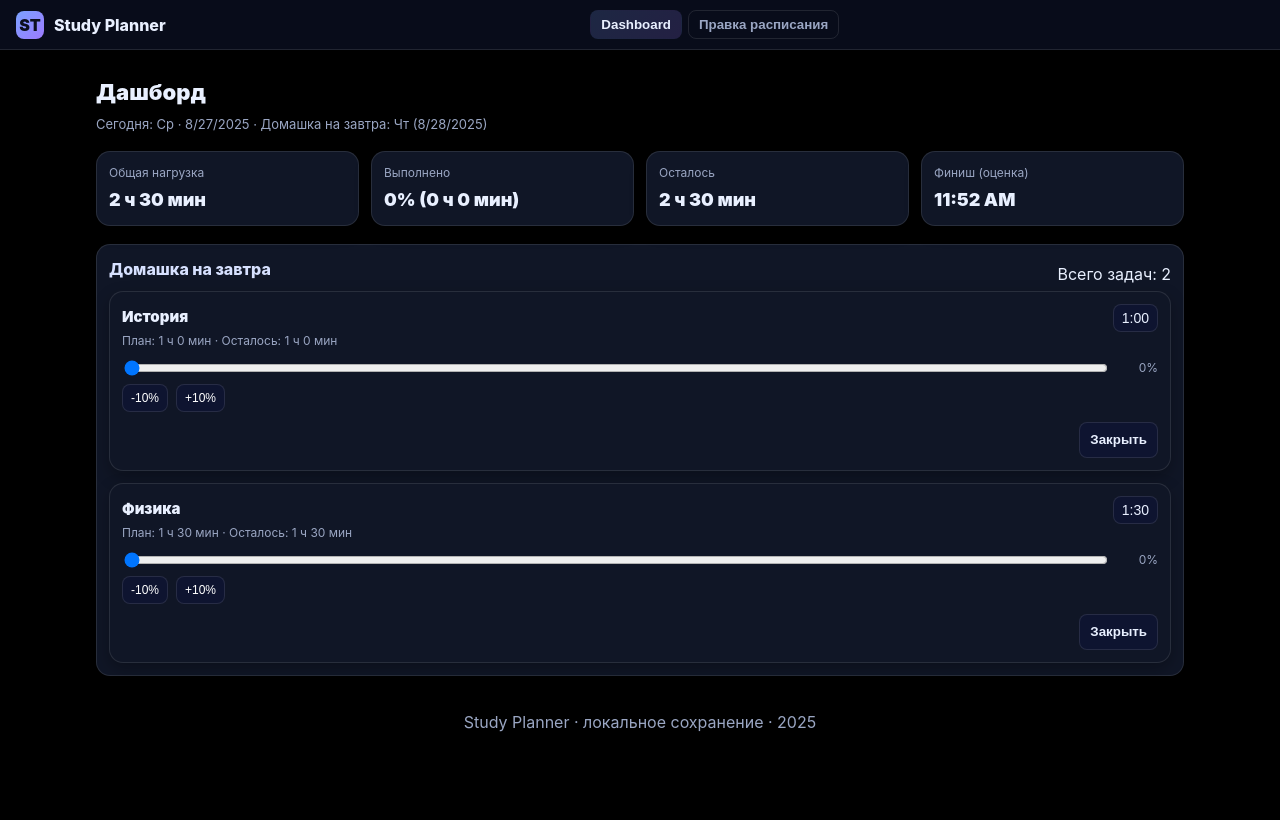
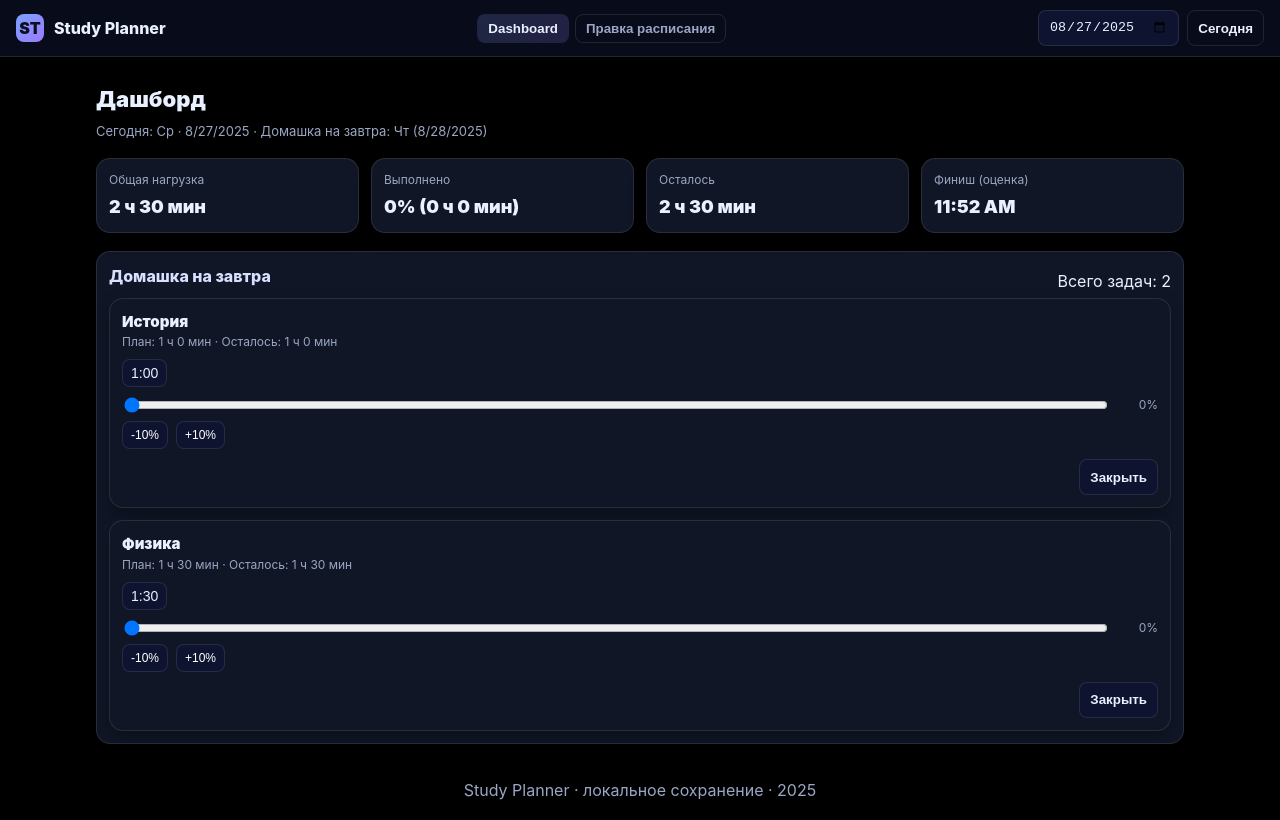
Before and after one commit to gungunda/alex-mvp, a React (Vite) app: page / in a window 1280 px wide. Built offline with nearby package versions, Linux system fonts and the light colour scheme.

Commit message:
Fixed calendar and slide bar quantum movement

```diff
--- a/src/App.tsx
+++ b/src/App.tsx
@@ -1,6 +1,6 @@
 import React, { useEffect, useState } from 'react';
 import { WeekTemplate, ProgressByDate, OverridesByDate } from './types';
-import { uuid } from './utils';
+import { uuid, toDateKey } from './utils';
 import LS, { loadJSON, saveJSON } from './storage';
 import Dashboard from './pages/Dashboard';
 import Templates from './pages/Templates';
@@ -19,6 +19,9 @@ export default function App(){
   const [page, setPage] = useState<'dashboard'|'templates'>(() => loadJSON(LS.UI,{page:'dashboard' as const}).page);
   useEffect(()=>saveJSON(LS.UI,{page}),[page]);
 
+  // <<<<< ВЕРНУЛИ ГЛОБАЛЬНОЕ УПРАВЛЕНИЕ ДАТОЙ ДЛЯ НАВБАРА >>>>>
+  const [dateKey, setDateKey] = useState<string>(() => toDateKey(new Date()));
+
   const [weekTemplate, setWeekTemplate] = useState<WeekTemplate>(()=>loadJSON(LS.WEEK, seedWeek));
   const [overrides, setOverrides] = useState<OverridesByDate>(()=>loadJSON(LS.OVERRIDES, {}));
   const [progressByDate, setProgressByDate] = useState<ProgressByDate>(()=>loadJSON(LS.PROGRESS, {}));
@@ -34,7 +37,16 @@ export default function App(){
           <button className="tab" aria-current={page==='dashboard'?'page':undefined} onClick={()=>setPage('dashboard')}>Dashboard</button>
           <button className="tab" aria-current={page==='templates'?'page':undefined} onClick={()=>setPage('templates')}>Правка расписания</button>
         </div>
-        <div className="header-actions"></div>
+        <div className="header-actions">
+          {/* ВЫБОР ДАТЫ + КНОПКА «СЕГОДНЯ» */}
+          <input
+            className="input"
+            type="date"
+            value={dateKey}
+            onChange={e=>setDateKey((e.target as HTMLInputElement).value)}
+          />
+          <button className="button ghost" onClick={()=>setDateKey(toDateKey(new Date()))}>Сегодня</button>
+        </div>
       </div>
     </div>
   );
@@ -43,9 +55,16 @@ export default function App(){
     <div>
       {Nav}
       {page==='dashboard' && (
-        <Dashboard weekTemplate={weekTemplate} overrides={overrides}
-          progressByDate={progressByDate} startedAtByDate={startedAtByDate}
-          setOverrides={setOverrides} setProgressByDate={setProgressByDate} setStartedAtByDate={setStartedAtByDate} />
+        <Dashboard
+          weekTemplate={weekTemplate}
+          overrides={overrides}
+          progressByDate={progressByDate}
+          startedAtByDate={startedAtByDate}
+          setOverrides={setOverrides}
+          setProgressByDate={setProgressByDate}
+          setStartedAtByDate={setStartedAtByDate}
+          dateKey={dateKey}   // <-- прокинули дату в дашборд
+        />
       )}
       {page==='templates' && (
         <Templates weekTemplate={weekTemplate} setWeekTemplate={setWeekTemplate} />
--- a/src/components/TaskCard.tsx
+++ b/src/components/TaskCard.tsx
@@ -1,45 +1,132 @@
-import React from 'react';
-import { Task } from '../types';
-import { fmtMinutesLong, fmtHM } from '../utils';
+import React from "react";
+import { Task } from "../types";
+import { fmtMinutesLong, fmtHM } from "../utils";
 
-export default function TaskCard({ task, progress, closed, onChangeProgress, onToggleClosed, planMinutes, onEditTime, rightBadge }:{ task:Task; progress:number; closed:boolean; onChangeProgress:(v:number)=>void; onToggleClosed:(closed:boolean)=>void; planMinutes:number; onEditTime?:()=>void; rightBadge?:React.ReactNode; }){
-  const remaining = Math.max(0, planMinutes*(1-progress/100));
+type Props = {
+  task: Task;
+  progress: number;          // 0..100
+  closed: boolean;
+  planMinutes: number;       // план в минутах
+  onChangeProgress: (v: number) => void;
+  onToggleClosed: (closed: boolean) => void;
+  onEditTime?: () => void;   // клик по кнопке с временем
+  rightBadge?: React.ReactNode;
+};
+
+const clamp01 = (v: number) => Math.min(100, Math.max(0, v));
+const snap10 = (v: number) => Math.round(v / 10) * 10;
+
+export default function TaskCard({
+  task,
+  progress,
+  closed,
+  planMinutes,
+  onChangeProgress,
+  onToggleClosed,
+  onEditTime,
+  rightBadge,
+}: Props) {
+  const remaining = Math.max(0, planMinutes * (1 - progress / 100));
+
+  // единая точка изменения значения с квантом 10%
+  const setProgress10 = (val: number) => {
+    const snapped = snap10(clamp01(val));
+    if (snapped !== progress) onChangeProgress(snapped);
+  };
+
+  // обработчик для range
+  const handleRangeChange: React.ChangeEventHandler<HTMLInputElement> = (e) => {
+    const raw = Number(e.target.value);
+    setProgress10(raw);
+  };
+
+  // чтобы «клик по шкале» тоже попадал на ближайшие 10%
+  const handleRangeMouseUp: React.MouseEventHandler<HTMLInputElement> = (e) => {
+    const input = e.currentTarget;
+    const raw = Number(input.value);
+    setProgress10(raw);
+  };
+
+  // клавиатура: ←/→ и PgUp/PgDn шагом 10
+  const handleRangeKeyDown: React.KeyboardEventHandler<HTMLInputElement> = (e) => {
+    if (e.key === "ArrowLeft" || e.key === "PageDown") {
+      e.preventDefault();
+      setProgress10(progress - 10);
+    } else if (e.key === "ArrowRight" || e.key === "PageUp") {
+      e.preventDefault();
+      setProgress10(progress + 10);
+    } else if (e.key === "Home") {
+      e.preventDefault();
+      setProgress10(0);
+    } else if (e.key === "End") {
+      e.preventDefault();
+      setProgress10(100);
+    }
+  };
+
+  // быстрые кнопки шагом 10
+  const dec10 = () => setProgress10(progress - 10);
+  const inc10 = () => setProgress10(progress + 10);
+
   return (
-    <div className={`card ${closed?"opacity-60":""}`}>
-      <div className="card-body">
-        <div className="task-header">
+    <div className={`card ${closed ? "opacity-60" : ""}`}>
+      <div className="card-body task">
+        <div>
+          {/* заголовок + мета */}
           <div className="task-title">{task.title}</div>
-          <div style={{ display:"flex", alignItems:"center", gap:8 }}>
-            {rightBadge}
+          <div className="task-meta">
+            План: {fmtMinutesLong(planMinutes)} · Осталось: {fmtMinutesLong(Math.round(remaining))}
+          </div>
+
+          {/* кнопка времени в правом верхнем углу карточки */}
+          <div style={{ marginTop: 8, display: "flex", justifyContent: "space-between", alignItems: "center", gap: 8 }}>
             {onEditTime && (
-              <button className="time-btn" onClick={onEditTime} title="Изменить план времени">{fmtHM(planMinutes)}</button>
+              <button
+                className="time-btn"
+                onClick={onEditTime}
+                title="Изменить план времени"
+              >
+                {fmtHM(planMinutes)}
+              </button>
+            )}
+          </div>
+
+          {/* прогресс + проценты */}
+          <div className="progress-wrap">
+            <input
+              type="range"
+              min={0}
+              max={100}
+              step={10}                      // важное: шаг в 10%
+              value={progress}
+              onChange={handleRangeChange}
+              onMouseUp={handleRangeMouseUp} // добиваем к ближайшим 10 при отпускании
+              onKeyDown={handleRangeKeyDown} // клавиатурные шаги по 10
+              style={{ flex: 1 }}
+            />
+            <span className="progress-percent">{progress}%</span>
+          </div>
+
+          {/* только кнопки +/-10% по требованию */}
+          <div className="pills">
+            <button className="pill" onClick={dec10}>-10%</button>
+            <button className="pill" onClick={inc10}>+10%</button>
+          </div>
+
+          {/* закрыть / вернуть */}
+          <div style={{ marginTop: 10, display: "flex", justifyContent: "flex-end" }}>
+            {!closed ? (
+              <button className="button" onClick={() => onToggleClosed(true)}>Закрыть</button>
+            ) : (
+              <button className="button" onClick={() => onToggleClosed(false)}>Вернуть</button>
             )}
           </div>
         </div>
 
-        {closed ? (
-          <>
-            <div className="task-meta">Выполнено: {progress}%</div>
-            <div className="card-actions">
-              <button className="button" onClick={()=>onToggleClosed(false)}>Возобновить</button>
-            </div>
-          </>
-        ) : (
-          <>
-            <div className="task-meta">План: {fmtMinutesLong(planMinutes)} · Осталось: {fmtMinutesLong(Math.round(remaining))}</div>
-            <div className="progress-wrap">
-              <input type="range" min={0} max={100} value={progress} onChange={e=>onChangeProgress(Number(e.target.value))} style={{flex:1}} />
-              <span className="progress-percent">{progress}%</span>
-            </div>
-            <div className="pills">
-              <button className="pill" onClick={()=>onChangeProgress(Math.max(0,progress-10))}>-10%</button>
-              <button className="pill" onClick={()=>onChangeProgress(Math.min(100,progress+10))}>+10%</button>
-            </div>
-            <div className="card-actions">
-              <button className="button" onClick={()=>onToggleClosed(true)}>Закрыть</button>
-            </div>
-          </>
-        )}
+        {/* правый бейдж (дата/«через N д.») */}
+        <div style={{ display: "flex", gap: 8, alignItems: "flex-start" }}>
+          {rightBadge}
+        </div>
       </div>
     </div>
   );
```
Also changed, not shown: src/pages/Dashboard.tsx (+35 -13 lines), 1 other file (tests, documents, lock files or other folders).
